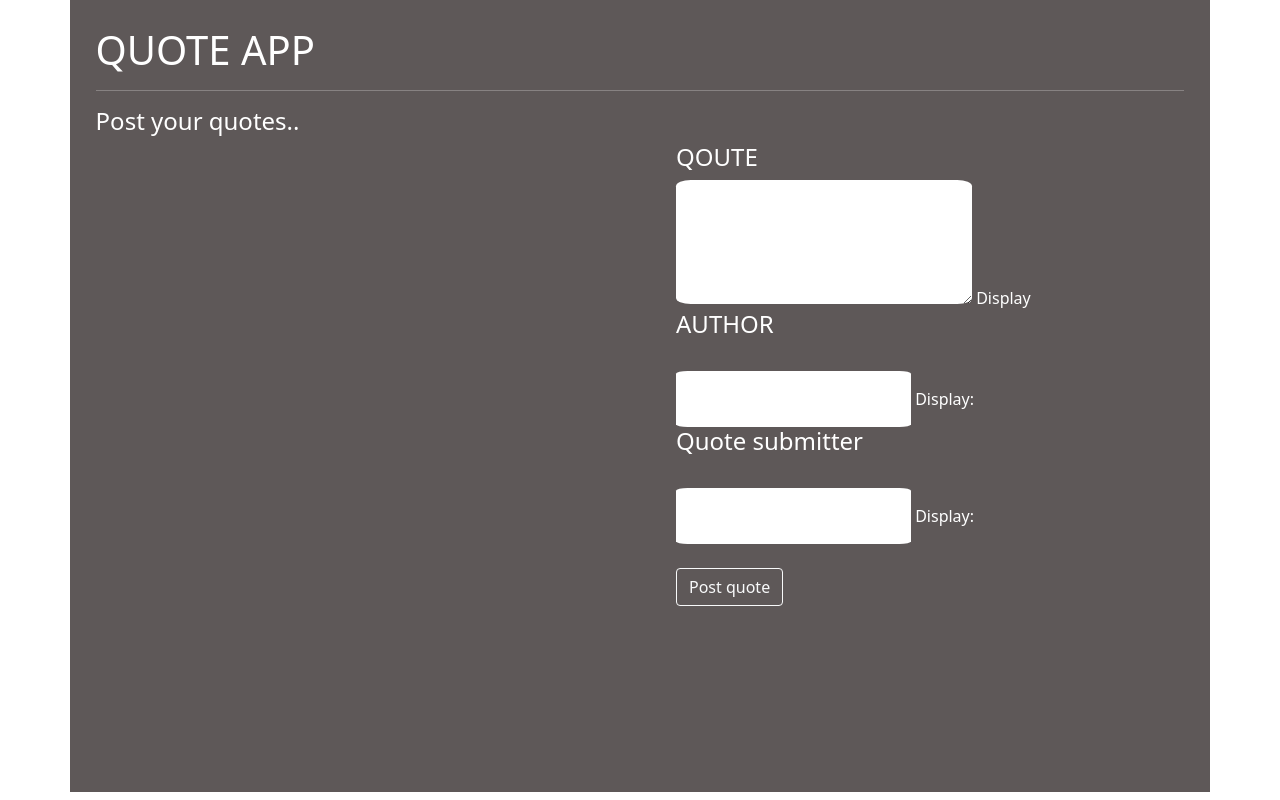
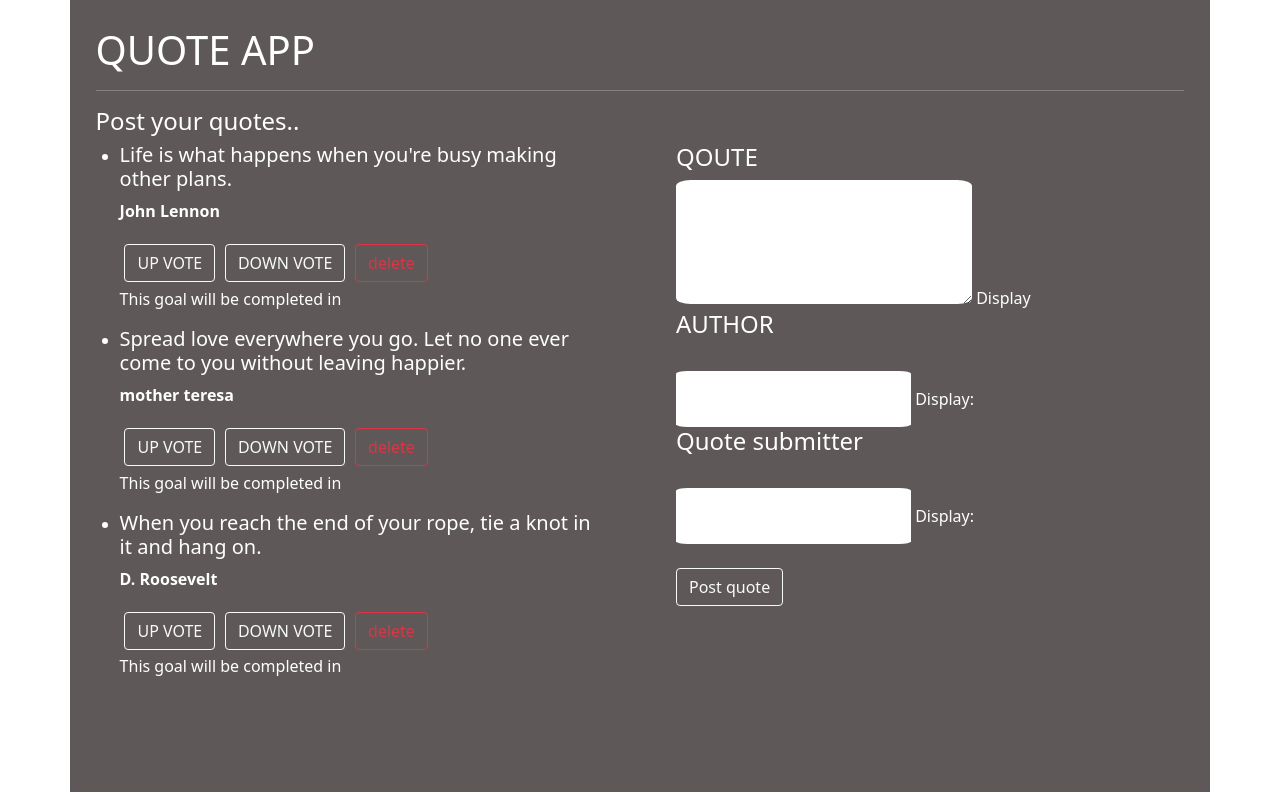
Before and after one commit to Binamin-hussein100/Quotes-Angular, an Angular app: page / in a window 1280 px wide. Built offline with nearby package versions, Linux system fonts and the light colour scheme.

Commit message:
added an li in the template

```diff
--- a/src/app/input/input.component.html
+++ b/src/app/input/input.component.html
@@ -1,5 +1,10 @@
 <div class="container-fluid">
     <div class="row">
-
+       <ul>
+           <li *ngFor = "let posts of posts; let i = index" >
+               <h5> {{ posts.quote }}</h5>
+               <app-quote-detail [posts]= 'posts' (isComplete) ='deletePost($event,i)'></app-quote-detail>
+           </li>
+       </ul>
     </div>
 </div>
```
